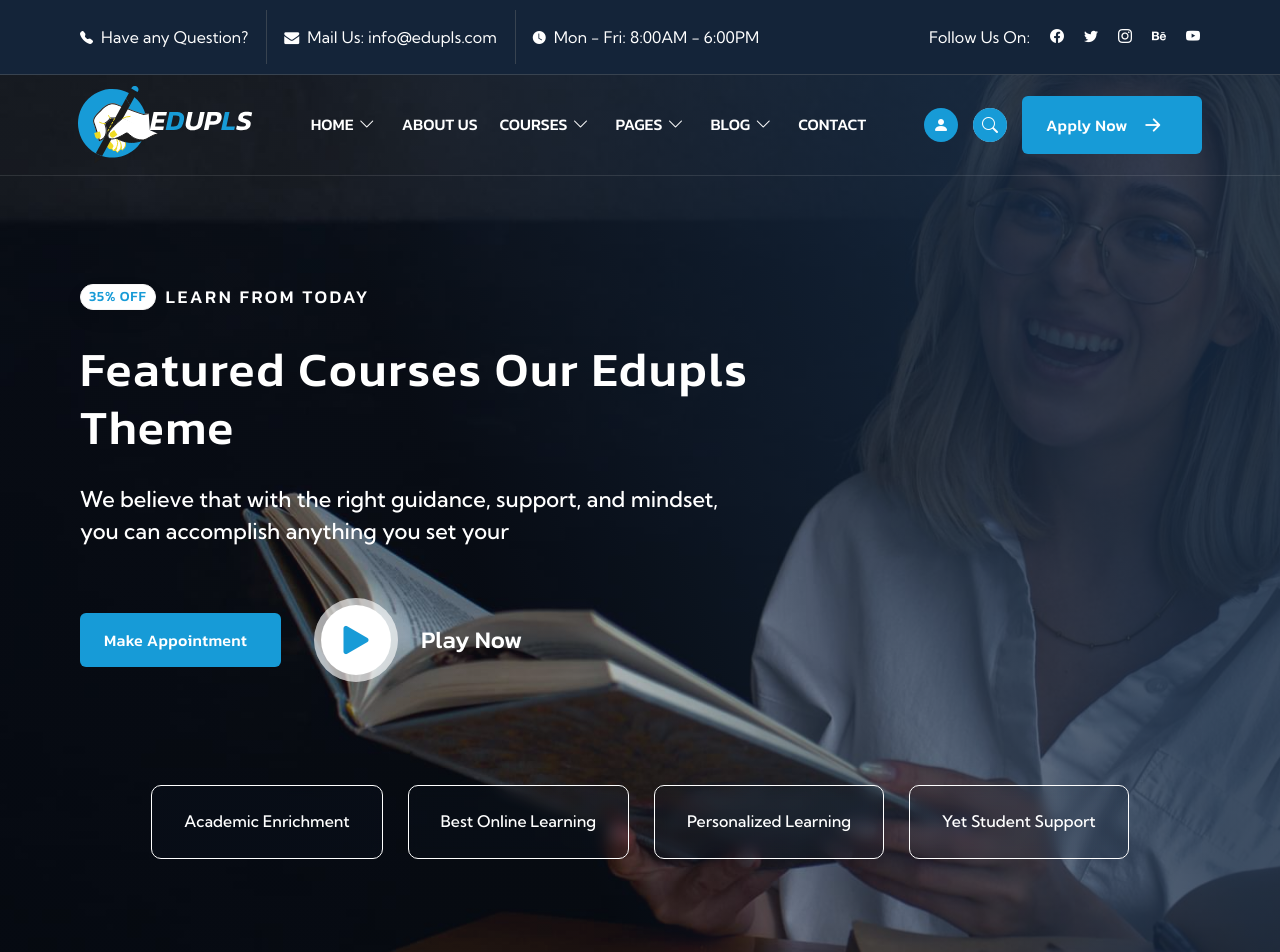
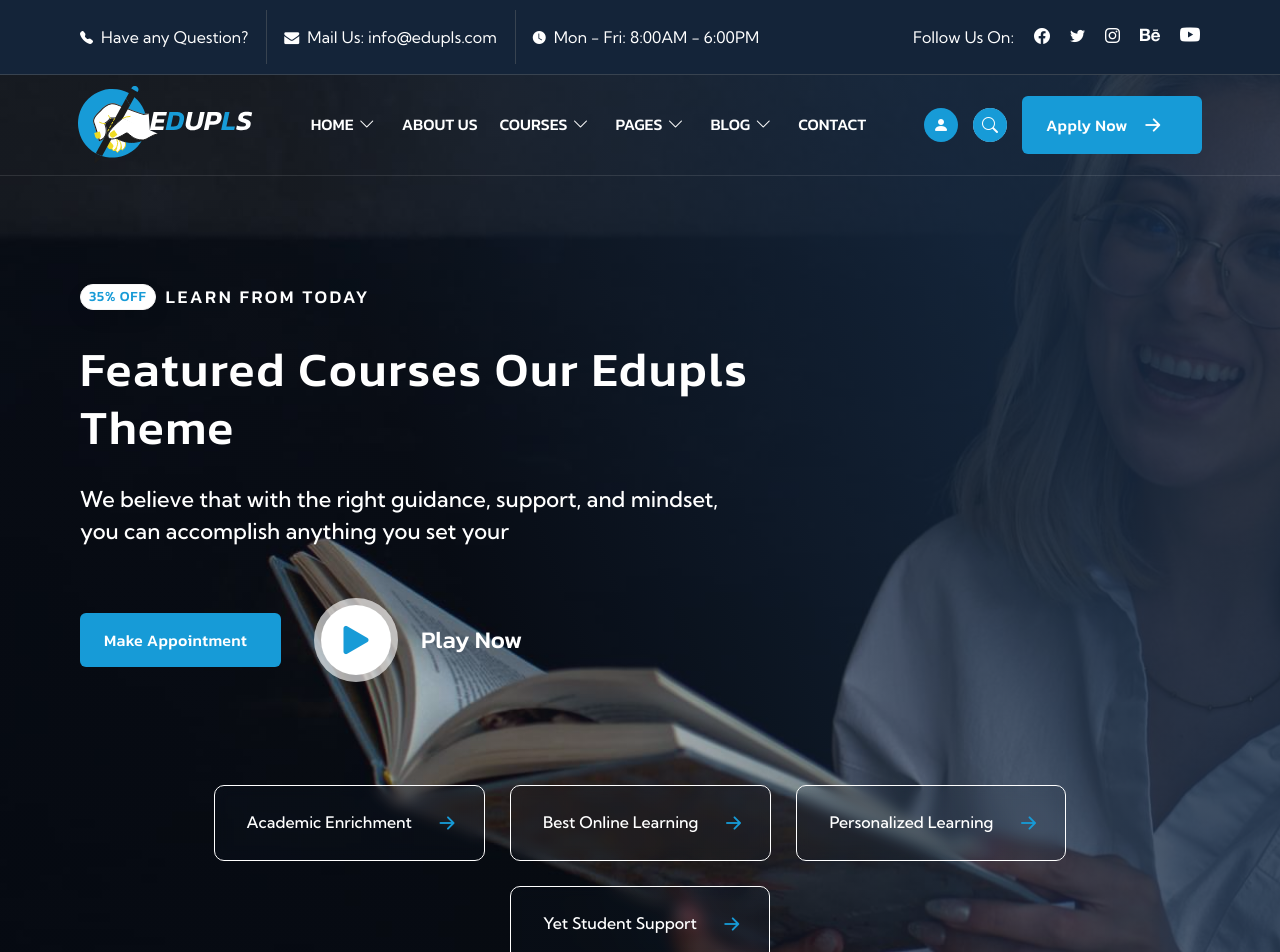
Before and after one commit to erfankhaledi/eduplus, a React (Create React App) app: page / in a window 1280 px wide. Shown: the top 952 px of the page. Built offline with nearby package versions, Linux system fonts and the light colour scheme; grey boxes are pictures that could not be loaded.

Commit message:
css icons

```diff
--- a/src/components/Banner.jsx
+++ b/src/components/Banner.jsx
@@ -42,9 +42,14 @@ export default function Banner(){
                                             {["Academic Enrichment", "Best Online Learning", "Personalized Learning", "Yet Student Support"].map((category, index) => (
                                                 <li key={index} className="catagoey-data">
                                                     <div className="category-icon">
-                                                        <i className="my-icon icon-academic-enrichment"></i>
+                                                        {/* <i className="my-icon icon-academic-enrichment"></i> */}
+
                                                     </div>
                                                     <a href="#" className="title">{category}</a>
+                                                    <div className="category-icon">
+
+                                                    <i className="bi bi-arrow-right-short"></i>
+                                                    </div>
                                                 </li>
                                             ))}
                                         </ul>
--- a/src/components/Header.jsx
+++ b/src/components/Header.jsx
@@ -25,28 +25,28 @@ export default function Header(){
           <div className="para">Follow Us On: </div>
           <div className="follow-icon">
           <a href="#">
-                <i className="bi bi-facebook my-icon icon-facebook"></i>
+                <i className="bi bi-facebook my-icon icon-facebook" style={{ fontSize: '16px' }}></i>
             </a>
           </div>
 
             <div className="follow-icon">
                 <a href="#">
-                    <i className="bi bi-twitter my-icon icon-twitter"></i>
+                    <i className="bi bi-twitter my-icon icon-twitter" style={{ fontSize: '15px' }}></i>
                 </a>
             </div>
             <div className="follow-icon">
                 <a href="#">
-                    <i className="bi bi-instagram my-icon icon-instagram"></i>
+                    <i className="bi bi-instagram my-icon icon-instagram" style={{ fontSize: '15px' }}></i>
                 </a>
             </div>
             <div className="follow-icon">
                 <a href="#">
-                    <i className="bi bi-behance my-icon icon-be"></i>
+                    <i className="bi bi-behance my-icon icon-be" style={{ fontSize: '20px' }}></i>
                 </a>
             </div>
             <div className="follow-icon">
                 <a href="#">
-                    <i className="bi bi-youtube my-icon icon-youtube"></i>
+                    <i className="bi bi-youtube my-icon icon-youtube" style={{ fontSize: '20px' }}></i>
                 </a>
             </div>
         </div>
@@ -166,6 +166,7 @@ export default function Header(){
               <div className="navbar-right d-inline-flex d-lg-none">
                 <button type="button" className="menu-toggle">
                   <i className="my-icon icon-all"></i>
+                  <i className="fa fa-bars my-icon icon-all" style={{ fontSize: '28px' }}></i>
                 </button>
               </div>
             </div>
```
